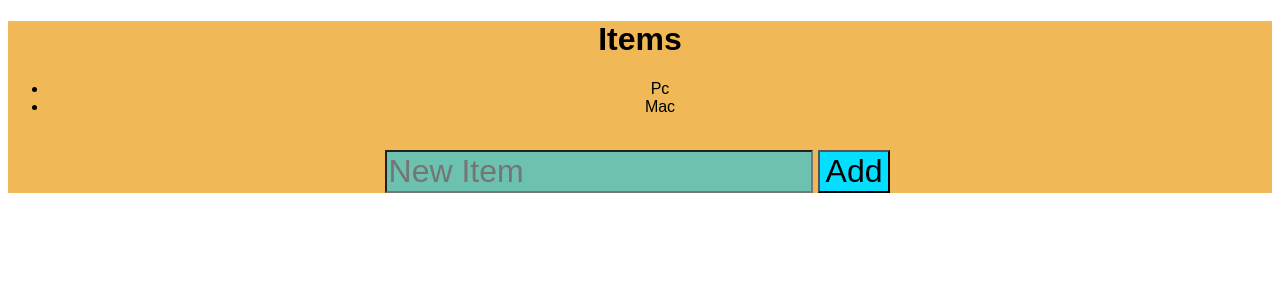
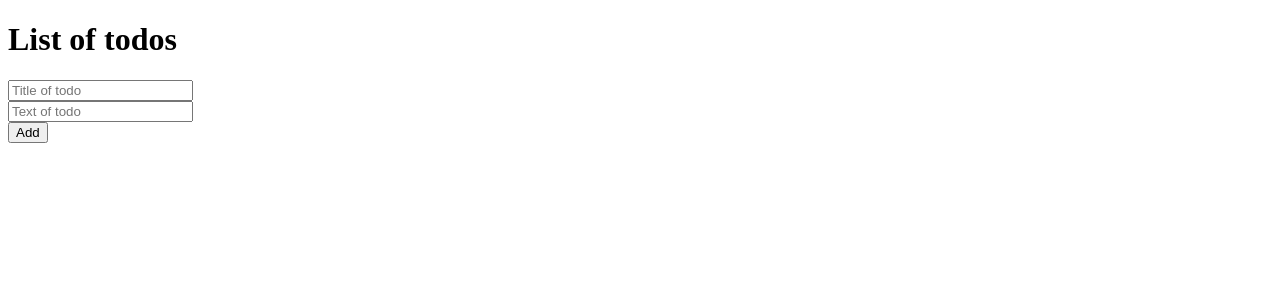
Before and after one commit to GuenounouAlem/ReactL, a React (Vite) app: page / in a window 1280 px wide. Shown: the top 300 px of the page. Built offline with nearby package versions, Linux system fonts and the light colour scheme.

Commit message:
todos vit f

```diff
--- a/src/App.jsx
+++ b/src/App.jsx
@@ -1,11 +1,12 @@
-import Items from "./Items";
+
+import Todos from "./Todos";
 
 
 
 function App() {
   return (
     <>
-      <Items></Items>
+      <Todos></Todos>
     </>
   );
 }
--- a/src/Items.jsx
+++ b/src/Items.jsx
@@ -1,30 +1,39 @@
-import { useState } from "react"
+import { useState } from "react";
 
 export default function Items() {
+  const [items, setItems] = useState(["Pc", "Mac"]);
 
-    const [items, setItems] = useState(["Pc","Mac"]);
-
-    function addItem () {
+  function addItem() {
     const newFood = document.getElementById("newFood").value;
     document.getElementById("newFood").value = "";
-      setItems(prevItems => [...prevItems, newFood]);
+    setItems((prevItems) => [...prevItems, newFood]);
   }
 
-    function removeItem (index) {
-      setItems(items.filter((_, i) => i !== index ));
+  function removeItem(index) {
+    setItems(items.filter((_, i) => i !== index));
   }
 
   return (
     <div className="items-container">
       <h1 className="items-title">Items</h1>
       <ul className="items-list">
-            {items.map((item, index) => <li onClick ={() => removeItem(index)} key={index}>{item} </li>)}
+        {items.map((item, index) => (
+          <li onClick={() => removeItem(index)} key={index}>
+            {item}{" "}
+          </li>
+        ))}
       </ul>
       <br></br>
 
-        <input id="newFood" className="input-container" type="text" placeholder="New Item"></input>
-        <button className="item-button" onClick={addItem} >Add</button>
-
+      <input
+        id="newFood"
+        className="input-container"
+        type="text"
+        placeholder="New Item"
+      ></input>
+      <button id="add-button" className="item-button" onClick={addItem}>
+        Add
+      </button>
     </div>
-  )
+  );
 }
--- /dev/null
+++ b/src/Todos.jsx
@@ -0,0 +1,49 @@
+import { useState } from "react"
+
+
+export default function Todos() {
+
+    const [todos, setTodos] = useState([]);
+    const [ttitle, setTTitle] = useState("");
+    const [ttext, setTText] = useState("");
+    // const [tchecked, setTCheck] = useState(false);
+
+    function addTodo() {
+        const newTodo = {
+            title : ttitle,
+            text : ttext,
+
+        }
+        setTodos((t) => ([...t, newTodo]));
+
+        setTTitle("");
+        setTText("");
+
+    }
+    function delTodo(index) {
+        setTodos(todos.filter((_,i) => i != index))
+    }
+    function changeTitle (event) {
+        setTTitle(event.target.value)
+    }
+    function changeText (event)
+    {
+        setTText(event.target.value)
+    }
+    // function changeChecked (event)
+    // {
+    //     setTCheck(event.target.value)
+    // }
+  return (
+    <div>
+        <h1>List of todos</h1>
+            <ul>
+                {todos.map((todos, index) => <li key={index} onClick={() => delTodo(index)}>Title : {todos.title} <br /> {todos.text}</li> )}
+            </ul>
+        <input onChange={changeTitle} type="text" placeholder="Title of todo" value={ttitle} /> <br />
+        <input onChange={changeText} type="text" placeholder="Text of todo" value={ttext} /> <br />
+        <button id="addButton" onClick={addTodo}>Add</button>
+
+    </div>
+  )
+}
```
Also changed, not shown: src/Button.jsx (+13 -18 lines), src/Card.jsx (+6 -4 lines), src/Cars.jsx (+10 -12 lines). Lines whose indentation alone changed are shown as unchanged.
